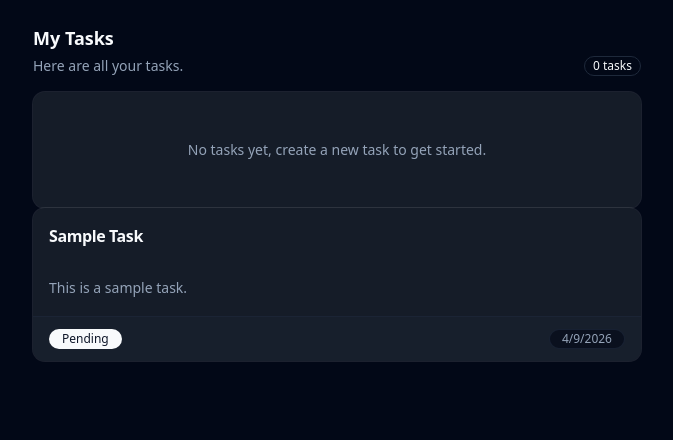
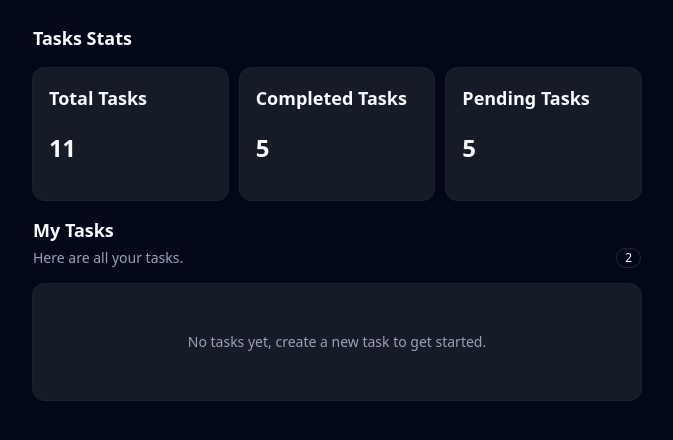
Before and after one commit to MatheusRezendev/task-flow, a React (Vite) app: page / in a window 1280 px wide. Shown: the top 440 px of the page, without its empty margins (303-976 px from the left). Built offline with nearby package versions, Linux system fonts and the light colour scheme.

Commit message:
feat: add initial task flow structure with components and task mock-ups.

```diff
--- a/src/App.tsx
+++ b/src/App.tsx
@@ -1,13 +1,14 @@
 // import { TaskForm } from "./components/TaskForm";
-import { TaskItem } from "./components/TaskItem";
+// import { TaskItem } from "./components/TaskItem";
 import { TaskList } from "./components/TaskList";
+import { TaskStats } from "./components/TaskStats";
 
 function App() {
 
   return (
     <>
+      <TaskStats total={11} completed={5} pending={5}></TaskStats>
       <TaskList></TaskList>
-      <TaskItem task={{ id: "1", title: "Sample Task", description: "This is a sample task.", completed: false, createdAt: new Date() }}></TaskItem>
     </>
   )
 }
--- a/src/components/TaskItem.tsx
+++ b/src/components/TaskItem.tsx
@@ -3,7 +3,7 @@ import { Card, CardContent, CardFooter, CardHeader, CardTitle } from "./ui/card"
 import { Separator } from "./ui/separator"
 import { Badge } from "./ui/badge"
 
-type Props = {
+type TaskItemProps = {
     task: Task
 }
 
@@ -21,7 +21,7 @@ const stylesheet = {
     "rounded-full border-border/70 bg-background/60 px-3 py-1 text-xs text-muted-foreground",
 }
 
-export function TaskItem({ task }: Props) {
+export function TaskItem({ task }: TaskItemProps) {
     return<>
         <Card className={stylesheet.card}>
             <CardHeader className={stylesheet.header}>
--- a/src/components/TaskList.tsx
+++ b/src/components/TaskList.tsx
@@ -3,35 +3,38 @@ import {
     CardContent
 } from "./ui/card"
 import { Badge } from "./ui/badge"
+import { MOCK_TASKS } from "@/lib/mockTasks"
 
 const stylesheet = {
   section: "space-y-4",
-  headerRow: "flex items-end justify-between",
-  headerText: "space-y-1",
+  header: "flex items-end justify-between gap-4",
+  headerText: "space-y-1 pt-4",
+  headerActions: "flex items-center gap-2",
   title: "text-lg font-semibold",
   description: "text-sm text-muted-foreground",
+  content: "space-y-3",
   counter: "",
-  card: "gap-0",
+  emptyCard: "gap-0",
   emptyContent: "py-8 text-center",
   emptyText: "text-sm text-muted-foreground",
+  list: "space-y-3",
 }
 
 
 export function TaskList() {
     return <>
         <section className={stylesheet.section}>
-            <div className={stylesheet.headerRow}>
+            <div className={stylesheet.header}>
                 <div className={stylesheet.headerText}>
                     <h2 className={stylesheet.title}>My Tasks</h2>
                     <p className={stylesheet.description}>Here are all your tasks.</p>
                 </div>
-
                 <Badge variant="outline" className={stylesheet.counter}>
-                0 tasks
+                {MOCK_TASKS.length}
                 </Badge>
             </div>
 
-            <Card className={stylesheet.card}>
+            <Card className={stylesheet.emptyCard}>
                 <CardContent className={stylesheet.emptyContent}>
                 <p className={stylesheet.emptyText}>
                     No tasks yet, create a new task to get started.
--- a/src/components/TaskStats.tsx
+++ b/src/components/TaskStats.tsx
@@ -0,0 +1,57 @@
+import type { TaskStats } from "../types/taskStats";
+import { Card
+    , CardContent
+    , CardHeader
+    , CardTitle
+ } from "./ui/card";
+
+type TaskStatsProps = TaskStats
+
+const stylesheet = {
+  section: "space-y-4",
+  header: "space-y-1",
+  title: "text-lg font-semibold",
+  description: "text-sm text-muted-foreground",
+  grid: "grid grid-cols-1 gap-3 sm:grid-cols-3",
+  card: "gap-0 overflow-hidden",
+  cardContent: "space-y-2 py-5",
+  label: "text-sm text-muted-foreground",
+  value: "text-2xl font-semibold tracking-tight",
+}
+
+
+export function TaskStats({ total, completed, pending }: TaskStatsProps) {
+    return <>
+        <section className={stylesheet.section}>
+            <div className={stylesheet.header}>
+                <h2 className={stylesheet.title}>Tasks Stats</h2>
+            </div>
+            <div className={stylesheet.grid}>
+                <Card className={stylesheet.card}>
+                    <CardHeader className={stylesheet.header}>
+                        <CardTitle className={stylesheet.title}>Total Tasks</CardTitle>
+                    </CardHeader>
+                    <CardContent className={stylesheet.cardContent}>
+                        <p className={stylesheet.value}>{total}</p>
+                    </CardContent>
+                </Card>
+                <Card className={stylesheet.card}>
+                    <CardHeader className={stylesheet.header}>
+                        <CardTitle className={stylesheet.title}>Completed Tasks</CardTitle>
+                    </CardHeader>
+                    <CardContent className={stylesheet.cardContent}>
+                        <p className={stylesheet.value}>{completed}</p>
+                    </CardContent>
+                </Card>
+                <Card className={stylesheet.card}>
+                    <CardHeader className={stylesheet.header}>
+                        <CardTitle className={stylesheet.title}>Pending Tasks</CardTitle>
+                    </CardHeader>
+                    <CardContent className={stylesheet.cardContent}>
+                        <p className={stylesheet.value}>{pending}</p>
+                    </CardContent>
+                </Card>
+            </div>
+        </section>
+    </>
+}
--- /dev/null
+++ b/src/lib/mockTasks.ts
@@ -0,0 +1,18 @@
+import type { Task } from "@/types/task";
+
+export const MOCK_TASKS: Task[] = [
+  {
+    id: "1",
+    title: "Study Zustand",
+    description: "Understand global state and store structure.",
+    completed: false,
+    createdAt: new Date(),
+  },
+  {
+    id: "2",
+    title: "Build Task UI",
+    description: "Create the visual structure of the app.",
+    completed: true,
+    createdAt: new Date(),
+  },
+]
--- /dev/null
+++ b/src/types/taskStats.ts
@@ -0,0 +1,5 @@
+export type TaskStats = {
+    total: number;
+    completed: number;
+    pending: number;
+}
```
Also changed, not shown: 1 other file (tests, documents, lock files or other folders).
